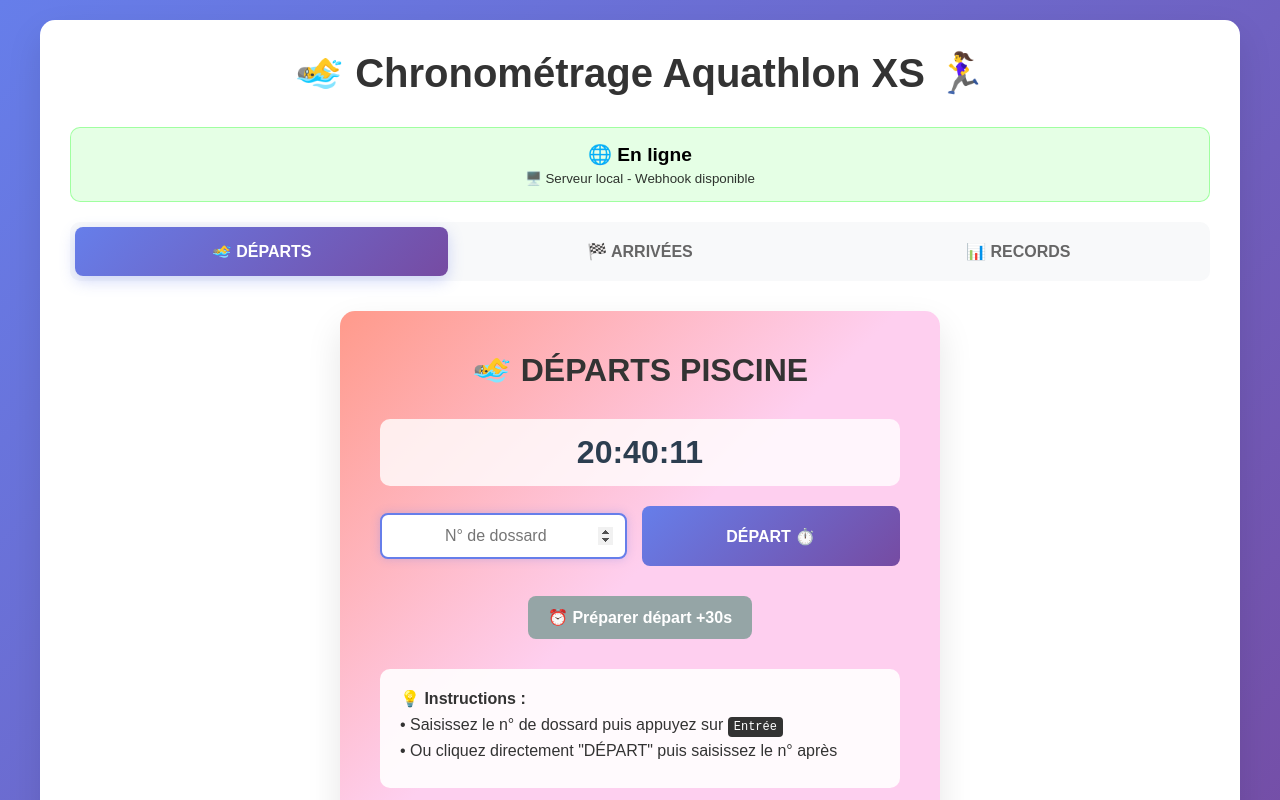
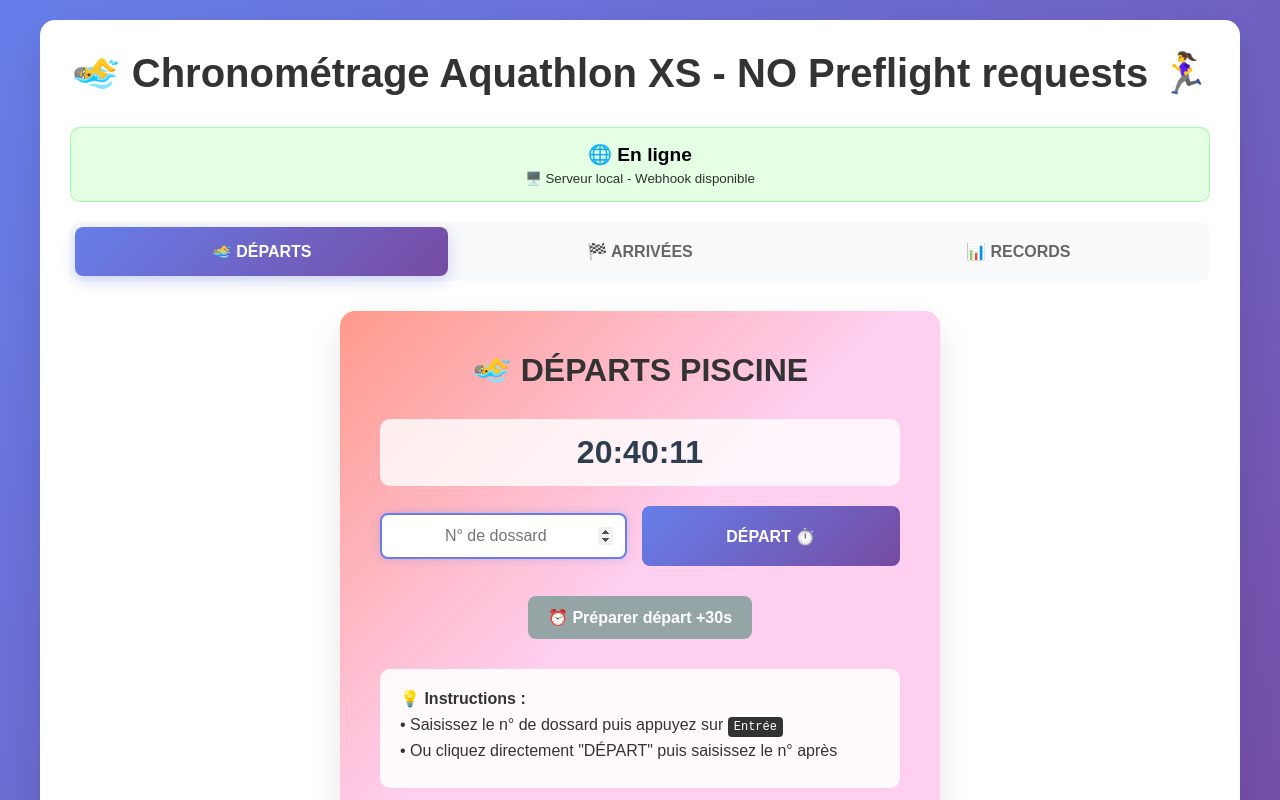
Before and after one commit to gregoireAdamT/chrono, a plain HTML site: page index.html in a window 1280 px wide. Shown: the top 800 px of the page. Drawn offline with Linux system fonts and the light colour scheme.

Commit message:
identification de la version

```diff
--- a/index.html
+++ b/index.html
@@ -610,7 +610,7 @@
 </head>
 <body>
     <div class="container">
-        <h1>🏊‍♂️ Chronométrage Aquathlon XS 🏃‍♀️</h1>
+        <h1>🏊‍♂️ Chronométrage Aquathlon XS - NO Preflight requests 🏃‍♀️</h1>
 
         <div id="alert-container"></div>
 
```
